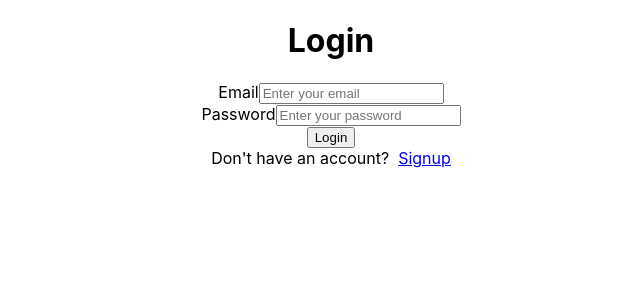
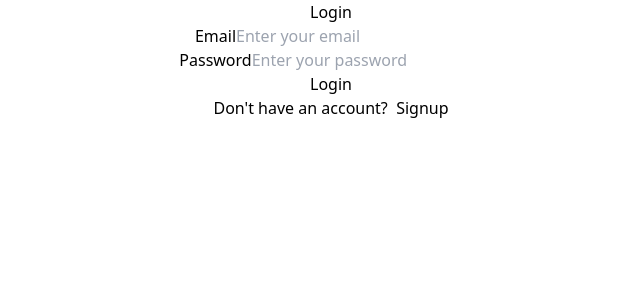
Before and after one commit to SahilAgrawal17/Saral_portal, a React (Create React App) app in the folder frontend/: page /login in a window 1280 px wide. Shown: the top 300 px of the page, without its empty margins (309-949 px from the left). Built offline with nearby package versions, Linux system fonts and the light colour scheme.

Commit message:
tailwind css configuration

```diff
--- a/frontend/package.json
+++ b/frontend/package.json
@@ -34,5 +34,8 @@
       "last 1 firefox version",
       "last 1 safari version"
     ]
+  },
+  "devDependencies": {
+    "tailwindcss": "^3.4.17"
   }
 }
--- a/frontend/src/index.css
+++ b/frontend/src/index.css
@@ -1,4 +1,4 @@
-body {
+/* body {
   margin: 0;
   font-family: -apple-system, BlinkMacSystemFont, 'Segoe UI', 'Roboto', 'Oxygen',
     'Ubuntu', 'Cantarell', 'Fira Sans', 'Droid Sans', 'Helvetica Neue',
@@ -10,4 +10,8 @@
 code {
   font-family: source-code-pro, Menlo, Monaco, Consolas, 'Courier New',
     monospace;
-}
+} */
+
+@tailwind base;
+@tailwind components;
+@tailwind utilities;
--- /dev/null
+++ b/frontend/tailwind.config.js
@@ -0,0 +1,8 @@
+/** @type {import('tailwindcss').Config} */
+module.exports = {
+  content: ["./src/**/*.{js,jsx,ts,tsx}",],
+  theme: {
+    extend: {},
+  },
+  plugins: [],
+}
```
Also changed, not shown: frontend/src/pages/home/home.css (deleted), frontend/src/pages/login/login.css (deleted), frontend/src/pages/signup/signup.css (deleted), 1 other file (tests, documents, lock files or other folders).
